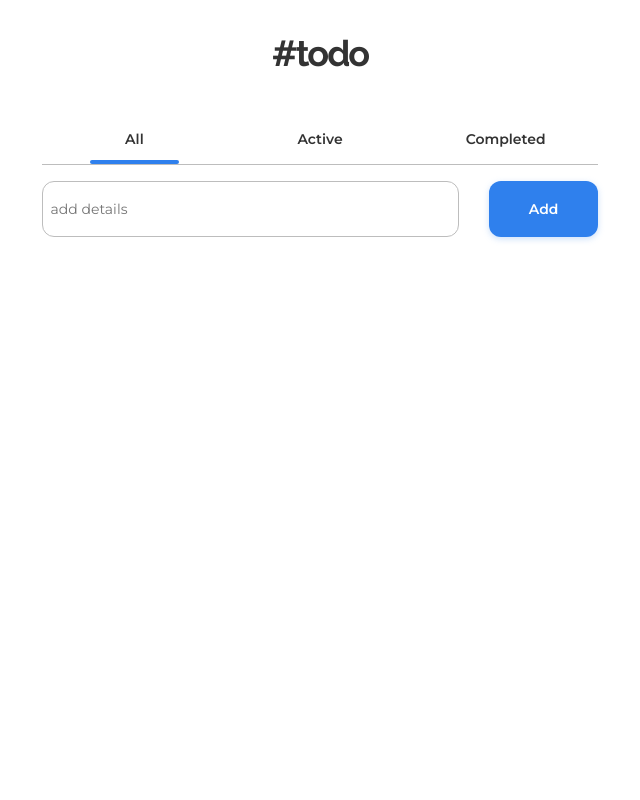
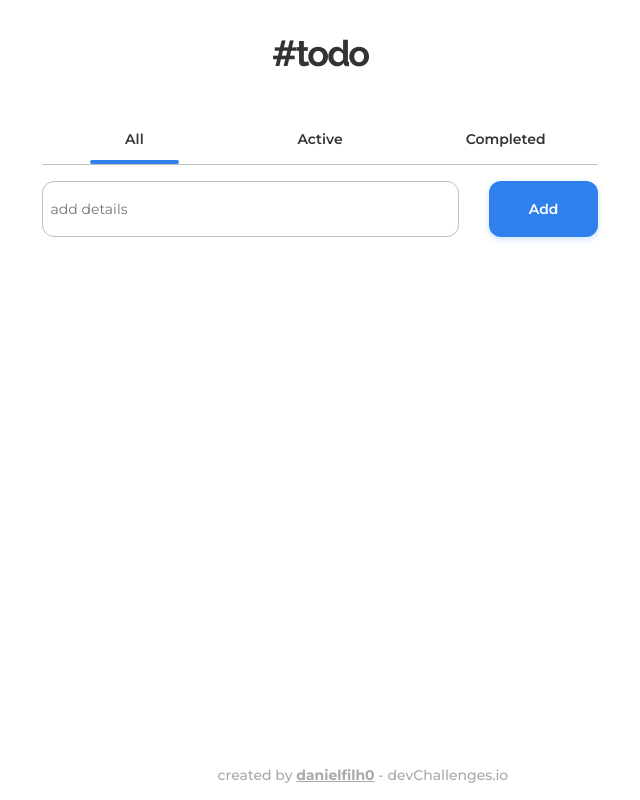
Before and after one commit to danielfilh0/todo-list, a React (Create React App) app: page / in a window 1280 px wide. Shown: the whole page, without its empty margins (320-960 px from the left). Built offline with nearby package versions, Linux system fonts and the light colour scheme.

Commit message:
feat: add footer

```diff
--- a/src/App.jsx
+++ b/src/App.jsx
@@ -65,6 +65,7 @@ const App = () => {
     }, [taskList]);
 
     return (
+        <>
         <main className="todo-list container">
             <h1 className="todo__title">#todo</h1>
 
@@ -125,6 +126,10 @@ const App = () => {
                 </div>
             </section>
         </main>
+        <footer className="container">
+                <p>created by <a href="https://github.com/danielfilh0" rel="noreferrer" target="_blank" title="Daniel Filho">danielfilh0</a> - devChallenges.io</p>
+            </footer>
+        </>
     );
 };
 
--- a/src/styles/_home.scss
+++ b/src/styles/_home.scss
@@ -1,5 +1,7 @@
 .todo-list {
     padding-top: 2rem;
+    display: grid;
+    grid-template-rows: auto auto 100%;
 
     .todo__title {
         margin-bottom: 3.5rem;
@@ -220,3 +222,20 @@
         }
     }
 }
+
+footer {
+    position: absolute;
+    bottom: 1rem;
+    left: 40%;
+
+    p {
+        color: $color-gray-footer;
+        font-size: 0.875rem;
+        font-weight: 500;
+    }
+
+    a {
+        color: inherit;
+        font-weight: 700;
+    }
+}
--- a/src/styles/utils/_variables.scss
+++ b/src/styles/utils/_variables.scss
@@ -7,6 +7,7 @@ $font-family-secondary: 'Raleway', sans-serif;
 //Colors
 $color-primary: #2F80ED;
 $color-gray: #BDBDBD;
+$color-gray-footer: #A9A9A9;
 $color-gray-dark: #828282;
 $color-shadow: #7FB1F366;
 $color-red: #EB5757;
```
